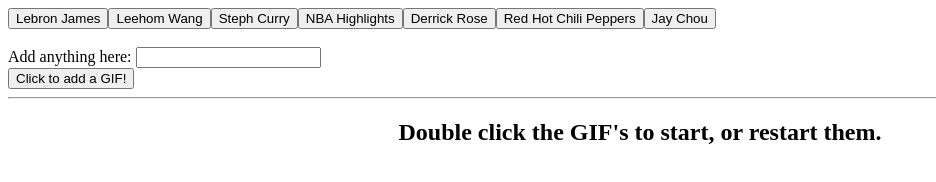
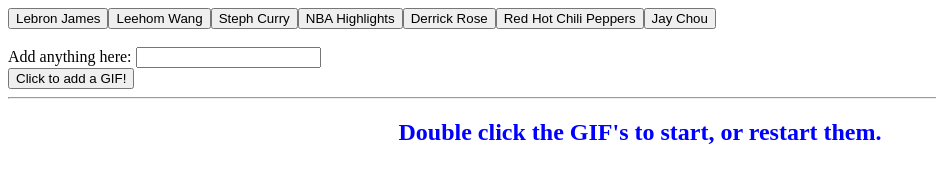
Before and after one commit to leonlin310/GIPHY-assignment-Leon, a plain HTML site: page index.html in a window 1280 px wide. Shown: the whole page, without its empty margins (0-936 px from the left). Drawn offline with nearby package versions, Linux system fonts and the light colour scheme.

Commit message:
fixed styling

```diff
--- a/index.html
+++ b/index.html
@@ -15,11 +15,15 @@ img {
   display: block;
   margin-left: auto;
   margin-right: auto;
-  width: 40%;
+  /* width: 40%; */
 }
 
 h2, h3 {
   text-align: center;
+}
+
+#instructions {
+  color: blue;
 }
 
 </style>
@@ -36,7 +40,7 @@ h2, h3 {
     <input id="add-gifs" type="submit" value="Click to add a GIF!">
   </form>
   <hr>
-  <h2>Double click the GIF's to start, or restart them. </h2>
+  <h2 id = "instructions">Double click the GIF's to start, or restart them. </h2>
 
   <div id="gifs-here"></div>
 
```
